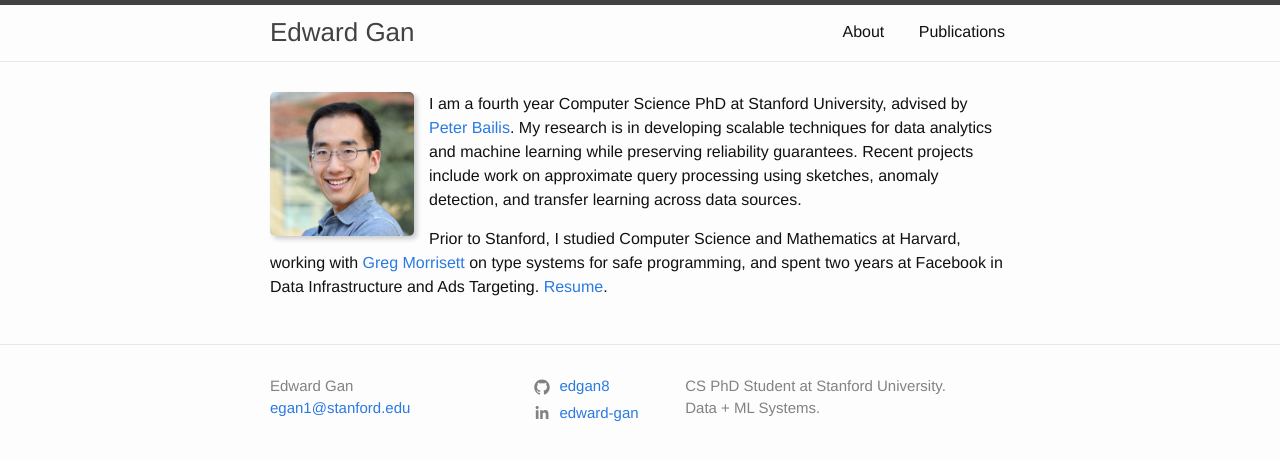
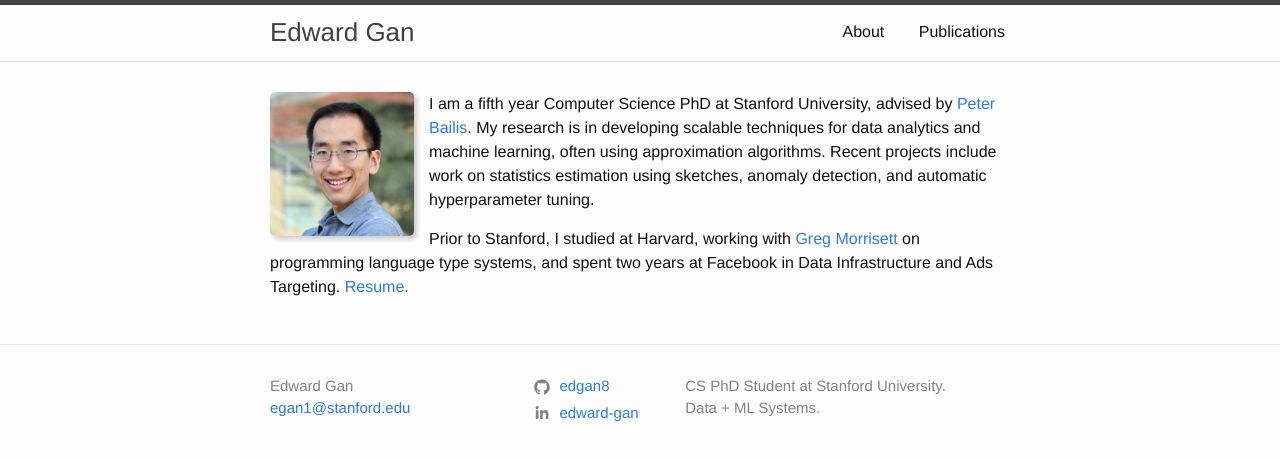
Before and after one commit to edgan8/edgan8.github.io, a Jekyll site: the page built from index.md, in a window 1280 px wide. Shown: the top 461 px of the page. Built offline with Jekyll 4.4.1, drawn with Linux system fonts in a browser that asks for light colours.

Commit message:
Updated resume

```diff
--- a/index.md
+++ b/index.md
@@ -6,10 +6,10 @@ layout: home
 title: About
 permalink: /
 ---
-I am a fourth year Computer Science PhD at Stanford University, advised by [Peter Bailis](http://www.bailis.org/).
-My research is in developing scalable techniques for data analytics and machine learning while preserving reliability guarantees.
-Recent projects include work on approximate query processing using sketches, anomaly detection, and transfer learning across data sources.
+I am a fifth year Computer Science PhD at Stanford University, advised by [Peter Bailis](http://www.bailis.org/).
+My research is in developing scalable techniques for data analytics and machine learning, often using approximation algorithms.
+Recent projects include work on statistics estimation using sketches, anomaly detection, and automatic hyperparameter tuning.
 
-Prior to Stanford, I studied Computer Science and Mathematics at Harvard,
-working with [Greg Morrisett](http://www.cs.cornell.edu/~jgm/) on type systems for safe programming,
+Prior to Stanford, I studied at Harvard,
+working with [Greg Morrisett](http://www.cs.cornell.edu/~jgm/) on programming language type systems,
 and spent two years at Facebook in Data Infrastructure and Ads Targeting. [Resume](/assets/resumeWeb.pdf).
```
Also changed, not shown: 1 other file.
